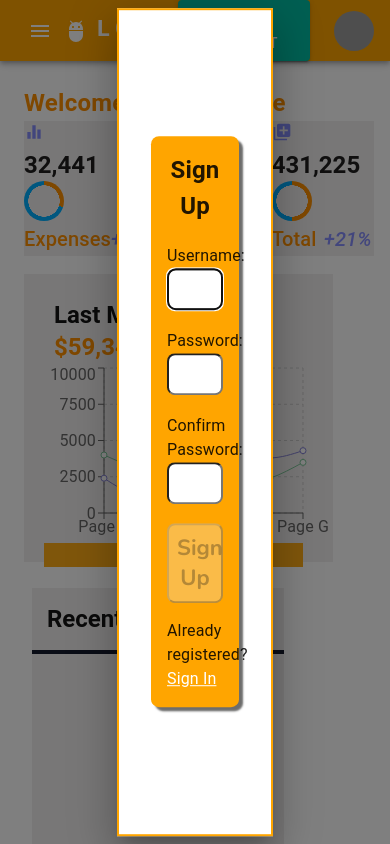
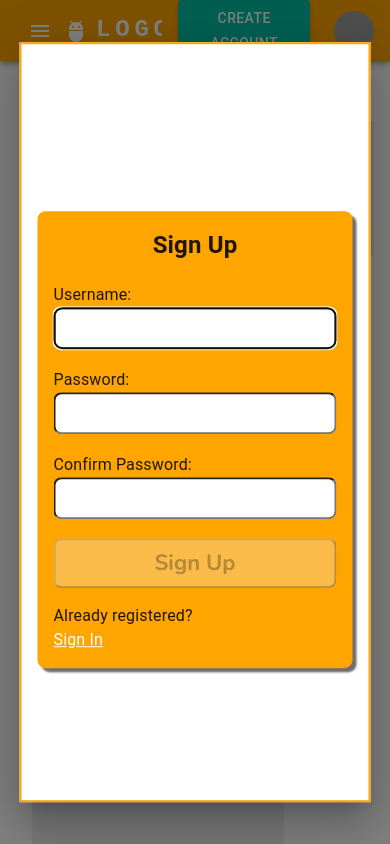
Before and after one commit to souravbain101/Expense_tracker, a React (Create React App) app: page / in a window 390 px wide. Both pictures are taken after a click on the button "CREATE ACCOUNT". Shown: the top 844 px of the page. Built offline with nearby package versions, Linux system fonts and the light colour scheme; grey boxes are pictures that could not be loaded.

Commit message:
fixed modal css

```diff
--- a/src/components/AddRecord.js
+++ b/src/components/AddRecord.js
@@ -100,7 +100,7 @@ export default function AddRecord() {
 
 
               <Grid item xs={12} sm={6}   >
-                <TextField color="primary" type="number" name='amount' variant="outlined" fullWidth required onChange={handlechange}/>
+                <TextField color="primary" type="number" label='Amount' name='amount' variant="outlined" fullWidth required onChange={handlechange}/>
               </Grid>
 
               <Grid item xs={12} sx={{ mt: '15px' }} >
--- /dev/null
+++ b/src/components/Modal.css
@@ -0,0 +1,6 @@
+@media screen and (max-width:500px){
+    .modal{
+     width: 90% !important;
+     height: 90% !important;
+    }
+ }
--- a/src/components/Modal.js
+++ b/src/components/Modal.js
@@ -6,6 +6,7 @@ import Modal from '@mui/material/Modal';
 import Fade from '@mui/material/Fade';
 import Button from '@mui/material/Button';
 import Register from './Register';
+import './Modal.css'
 
 const style = {
   position: 'absolute',
@@ -16,7 +17,7 @@ const style = {
   bgcolor: 'background.paper',
   border: '2px solid #FFA500',
   boxShadow: 24,
-  p: 4,
+  p: 2,
 };
 
 export default function TransitionsModal() {
@@ -39,7 +40,7 @@ export default function TransitionsModal() {
         }}
       >
         <Fade in={open}>
-          <Box sx={style}>
+          <Box className ='modal' sx={style}>
            <Register/>
           </Box>
         </Fade>
```
